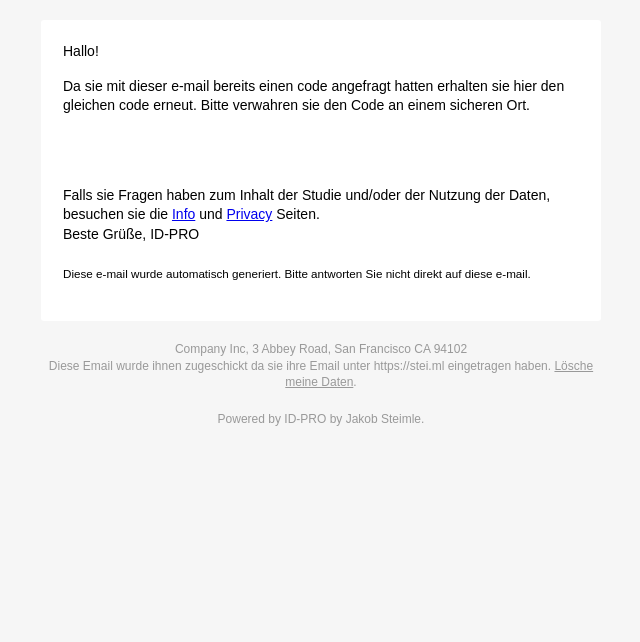
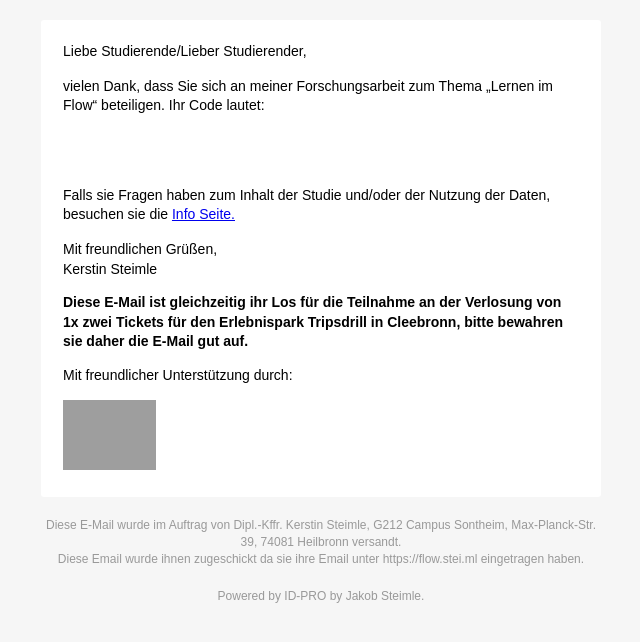
Before and after one commit to jsincn/id-pro-backend-deploy, a Flask app: template templates/emailRecovery.html in a window 1280 px wide. Shown: the top 642 px of the page, without its empty margins (319-959 px from the left). Run offline with Flask 2, Linux system fonts and the light colour scheme; the template is opened without the code that fills it, so the values that code supplies are empty; some libraries are stand-ins or nearby versions; grey boxes are pictures that could not be loaded.

Commit message:
Updated Templates

```diff
--- a/templates/emailRecovery.html
+++ b/templates/emailRecovery.html
@@ -111,9 +111,8 @@
                   <table border="0" cellpadding="0" cellspacing="0" style="border-collapse: separate; mso-table-lspace: 0pt; mso-table-rspace: 0pt; width: 100%;">
                     <tr>
                       <td style="font-family: sans-serif; font-size: 14px; vertical-align: top;">
-                        <p style="font-family: sans-serif; font-size: 14px; font-weight: normal; margin: 0; Margin-bottom: 15px;">Hallo!</p>
-                        <p style="font-family: sans-serif; font-size: 14px; font-weight: normal; margin: 0; Margin-bottom: 15px;"> Da sie mit dieser e-mail bereits einen code angefragt hatten erhalten sie hier den gleichen code erneut.
-                        Bitte verwahren sie den Code an einem sicheren Ort. </p>
+                        <p style="font-family: sans-serif; font-size: 14px; font-weight: normal; margin: 0; Margin-bottom: 15px;">Liebe Studierende/Lieber Studierender,</p>
+                        <p style="font-family: sans-serif; font-size: 14px; font-weight: normal; margin: 0; Margin-bottom: 15px;">vielen Dank, dass Sie sich an meiner Forschungsarbeit zum Thema „Lernen im Flow“ beteiligen.  Ihr Code lautet: </p>
                         <table border="0" cellpadding="0" cellspacing="0" class="btn btn-primary" style="border-collapse: separate; mso-table-lspace: 0pt; mso-table-rspace: 0pt; width: 100%; box-sizing: border-box;">
                           <tbody>
                             <tr>
@@ -129,13 +128,11 @@
                             </tr>
                           </tbody>
                         </table>
-                        <p style="font-family: sans-serif; font-size: 14px; font-weight: normal; margin: 0; Margin-bottom: 15px;">Falls sie Fragen haben zum Inhalt der Studie und/oder der Nutzung der Daten, besuchen sie die <a href="https://stei.ml/info">Info</a> und <a href="https://stei.ml/privacy">Privacy</a> Seiten.
-
-                        <br>
-                        Beste Grüße,
-                        ID-PRO
-
-                        <br><br><small>Diese e-mail wurde automatisch generiert. Bitte antworten Sie nicht direkt auf diese e-mail.</small></p>
+                        <p style="font-family: sans-serif; font-size: 14px; font-weight: normal; margin: 0; Margin-bottom: 15px;">Falls sie Fragen haben zum Inhalt der Studie und/oder der Nutzung der Daten, besuchen sie die <a href="https://flow.stei.ml">Info Seite.</a></p>
+                          <p>Mit freundlichen Grüßen, <br> Kerstin Steimle</p>
+                          <p><b>Diese E-Mail ist gleichzeitig ihr Los für die Teilnahme an der Verlosung von 1x zwei Tickets für den Erlebnispark Tripsdrill in Cleebronn, bitte bewahren sie daher die E-Mail gut auf.</b></p>
+                          <p>Mit freundlicher Unterstützung durch:</p>
+                          <img src="https://flow.stei.ml/logoTripsdrill.png"  alt="logo tripsdrill" style="height: 5em"/>
                       </td>
                     </tr>
                   </table>
@@ -150,8 +147,8 @@
               <table border="0" cellpadding="0" cellspacing="0" style="border-collapse: separate; mso-table-lspace: 0pt; mso-table-rspace: 0pt; width: 100%;">
                 <tr>
                   <td class="content-block" style="font-family: sans-serif; vertical-align: top; padding-bottom: 10px; padding-top: 10px; font-size: 12px; color: #999999; text-align: center;">
-                    <span class="apple-link" style="color: #999999; font-size: 12px; text-align: center;">Company Inc, 3 Abbey Road, San Francisco CA 94102</span>
-                    <br> Diese Email wurde ihnen zugeschickt da sie ihre Email unter https://stei.ml eingetragen haben. <a href="http://i.imgur.com/CScmqnj.gif" style="text-decoration: underline; color: #999999; font-size: 12px; text-align: center;">Lösche meine Daten</a>.
+                    <span class="apple-link" style="color: #999999; font-size: 12px; text-align: center;">Diese E-Mail wurde im Auftrag von Dipl.-Kffr. Kerstin Steimle, G212 Campus Sontheim, Max-Planck-Str. 39, 74081 Heilbronn versandt.</span>
+                    <br> Diese Email wurde ihnen zugeschickt da sie ihre Email unter <a href="https://flow.stei.ml"  style="color: #999999; font-size: 12px; text-align: center; text-decoration: none;">https://flow.stei.ml</a> eingetragen haben.
                   </td>
                 </tr>
                 <tr>
```
Also changed, not shown: templates/emailFirstContact.html (+9 -7 lines).
